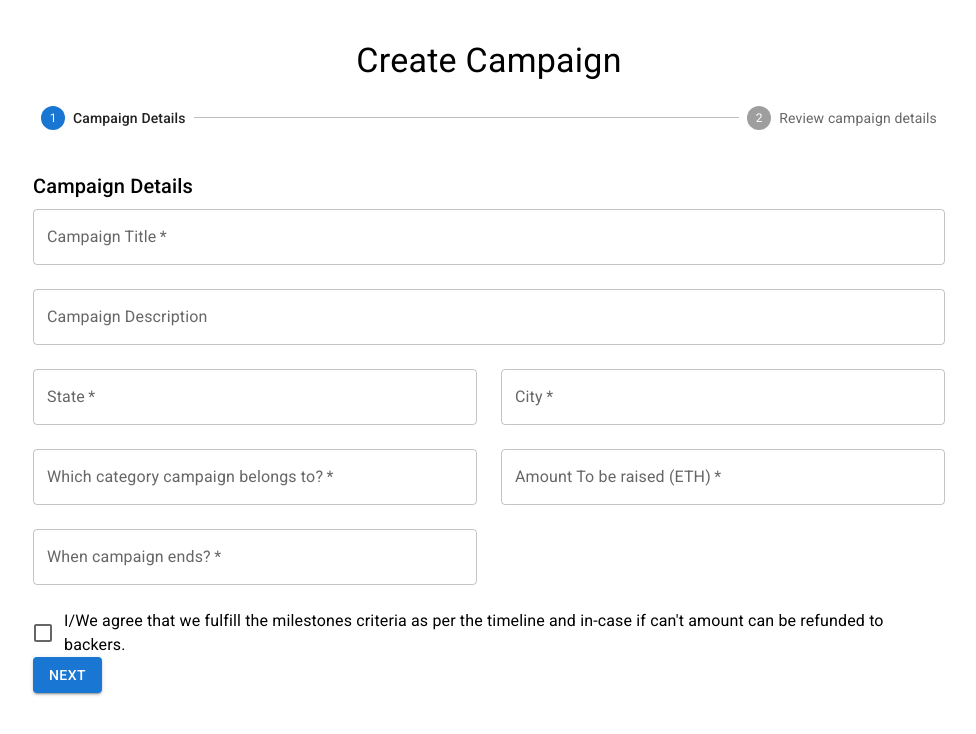
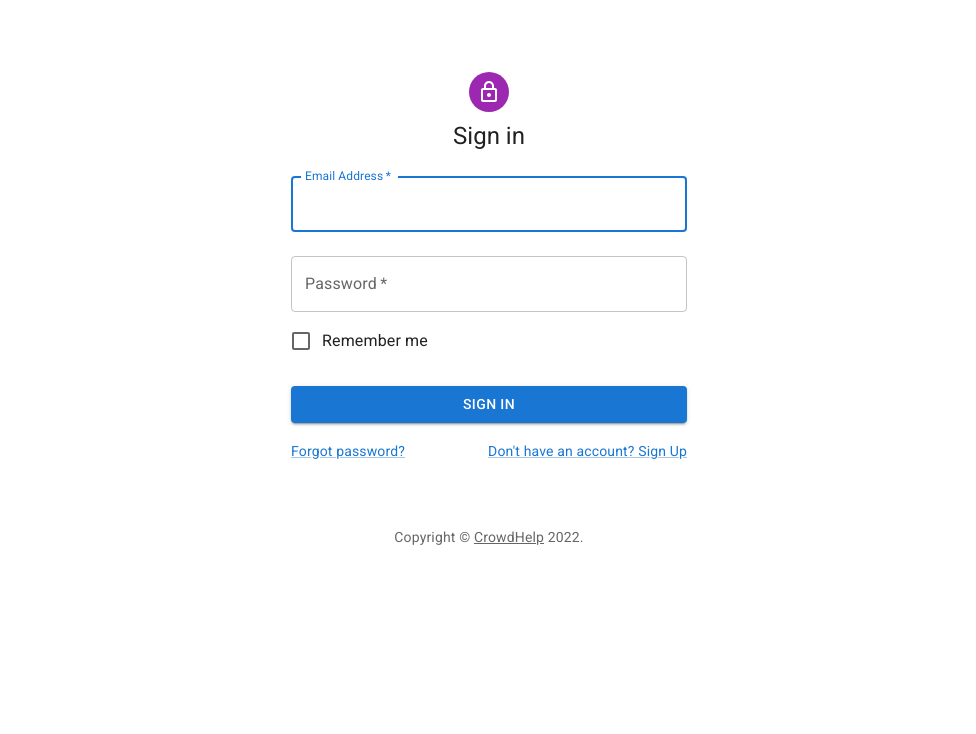
Before and after one commit to Balaji-Ganesh/CrowdHelp-Blockchain-based-crowdfunding-platform, a React (Vite) app: page / in a window 1280 px wide. Shown: the top 734 px of the page, without its empty margins (151-1127 px from the left). Built offline with nearby package versions, Linux system fonts and the light colour scheme.

Commit message:
:lipstick: #3 sign-in & sign-up pages UI updated
Used mui_v5 templates

```diff
--- a/src/App.jsx
+++ b/src/App.jsx
@@ -14,7 +14,7 @@ import HomePage from "./pages/HomePage";
 function App() {
   return (
     <Box className="App">
-      <CreateCampaignWrapper />
+      <SignIn />
     </Box>
   );
 }
--- a/src/pages/SignIn.jsx
+++ b/src/pages/SignIn.jsx
@@ -1,41 +1,26 @@
-import {
-  Button,
-  Container,
-  TextField,
-  Typography,
-  styled,
-  Avatar,
-  Link,
-  Box,
-  Grid,
-} from "@mui/material";
-import React from "react";
-// import LockIcon from "@mui/icons-material/Lock";
+import * as React from "react";
+import Avatar from "@mui/material/Avatar";
+import Button from "@mui/material/Button";
+import CssBaseline from "@mui/material/CssBaseline";
+import TextField from "@mui/material/TextField";
+import FormControlLabel from "@mui/material/FormControlLabel";
+import Checkbox from "@mui/material/Checkbox";
+import Link from "@mui/material/Link";
+import Grid from "@mui/material/Grid";
+import Box from "@mui/material/Box";
+import LockOutlinedIcon from "@mui/icons-material/LockOutlined";
+import Typography from "@mui/material/Typography";
+import Container from "@mui/material/Container";
+import { createTheme, ThemeProvider } from "@mui/material/styles";
 
-const StyledButton = styled(Button)(({ theme }) => ({
-  margin: theme.spacing(3, 0, 2),
-}));
-
-const StyledAvatar = styled(Avatar)(({ theme }) => ({
-  margin: theme.spacing(1),
-  backgroundColor: theme.palette.secondary.main,
-}));
-
-const StyledForm = styled("form")(({ theme }) => ({
-  width: "100%", // Fix IE 11 issue.
-  marginTop: theme.spacing(1),
-}));
-
-const StyledDiv = styled("div")(({ theme }) => ({
-  marginTop: theme.spacing(8),
-  display: "flex",
-  flexDirection: "column",
-  alignItems: "center",
-}));
-
-function Copyright() {
+function Copyright(props) {
   return (
-    <Typography variant="body2" color="textSecondary" align="center">
+    <Typography
+      variant="body2"
+      color="text.secondary"
+      align="center"
+      {...props}
+    >
       {"Copyright © "}
       <Link color="inherit" href="#">
         CrowdHelp
@@ -46,27 +31,43 @@ function Copyright() {
   );
 }
 
-function SignIn() {
+const theme = createTheme();
+
+export default function SignIn() {
+  const handleSubmit = (event) => {
+    event.preventDefault();
+    const data = new FormData(event.currentTarget);
+    console.log({
+      email: data.get("email"),
+      password: data.get("password"),
+    });
+  };
+
   return (
-    <Container
+    <ThemeProvider theme={theme}>
+      <Container component="main" maxWidth="xs">
+        <CssBaseline />
+        <Box
           sx={{
+            marginTop: 8,
             display: "flex",
             flexDirection: "column",
-        width: "58%",
-        height: "100%",
-        justifyContent: "center",
             alignItems: "center",
-        marginTop: "15px",
           }}
         >
-      <StyledDiv>
-        <StyledAvatar>{/* <LockIcon /> */}</StyledAvatar>
+          <Avatar sx={{ m: 1, bgcolor: "secondary.main" }}>
+            <LockOutlinedIcon />
+          </Avatar>
           <Typography component="h1" variant="h5">
             Sign in
           </Typography>
-        <StyledForm noValidate>
+          <Box
+            component="form"
+            onSubmit={handleSubmit}
+            noValidate
+            sx={{ mt: 1 }}
+          >
             <TextField
-            variant="outlined"
               margin="normal"
               required
               fullWidth
@@ -75,25 +76,29 @@ function SignIn() {
               name="email"
               autoComplete="email"
               autoFocus
-          ></TextField>
+            />
             <TextField
-            variant="outlined"
               margin="normal"
               required
               fullWidth
-            id="email"
+              name="password"
               label="Password"
-            name="password"
-            autoComplete="password"
-          ></TextField>
-          <StyledButton
+              type="password"
+              id="password"
+              autoComplete="current-password"
+            />
+            <FormControlLabel
+              control={<Checkbox value="remember" color="primary" />}
+              label="Remember me"
+            />
+            <Button
               type="submit"
               fullWidth
               variant="contained"
-            color="primary"
+              sx={{ mt: 3, mb: 2 }}
             >
               Sign In
-          </StyledButton>
+            </Button>
             <Grid container>
               <Grid item xs>
                 <Link href="#" variant="body2">
@@ -106,13 +111,10 @@ function SignIn() {
                 </Link>
               </Grid>
             </Grid>
-        </StyledForm>
-        <Box mt={8}>
-          <Copyright />
           </Box>
-      </StyledDiv>
+        </Box>
+        <Copyright sx={{ mt: 8, mb: 4 }} />
       </Container>
+    </ThemeProvider>
   );
 }
-
-export default SignIn;
--- a/src/pages/SignUp.jsx
+++ b/src/pages/SignUp.jsx
@@ -1,42 +1,26 @@
-import {
-  Button,
-  Container,
-  TextField,
-  Typography,
-  styled,
-  Avatar,
-  Link,
-  Box,
-  Grid,
-} from "@mui/material";
-import React from "react";
-// import LockIcon from "@mui/icons-material/Lock";
+import * as React from "react";
+import Avatar from "@mui/material/Avatar";
+import Button from "@mui/material/Button";
+import CssBaseline from "@mui/material/CssBaseline";
+import TextField from "@mui/material/TextField";
+import FormControlLabel from "@mui/material/FormControlLabel";
+import Checkbox from "@mui/material/Checkbox";
+import Link from "@mui/material/Link";
+import Grid from "@mui/material/Grid";
+import Box from "@mui/material/Box";
+import LockOutlinedIcon from "@mui/icons-material/LockOutlined";
+import Typography from "@mui/material/Typography";
+import Container from "@mui/material/Container";
+import { createTheme, ThemeProvider } from "@mui/material/styles";
 
-const StyledButton = styled(Button)(({ theme }) => ({
-  margin: theme.spacing(3, 0, 2),
-}));
-
-const StyledAvatar = styled(Avatar)(({ theme }) => ({
-  margin: theme.spacing(1),
-  backgroundColor: theme.palette.secondary.main,
-}));
-
-const StyledForm = styled("form")(({ theme }) => ({
-  //   marginTop: "105px",
-  width: "100%", // Fix IE 11 issue.
-  marginTop: theme.spacing(3),
-}));
-
-const StyledDiv = styled("div")(({ theme }) => ({
-  marginTop: theme.spacing(8),
-  display: "flex",
-  flexDirection: "column",
-  alignItems: "center",
-}));
-
-function Copyright() {
+function Copyright(props) {
   return (
-    <Typography variant="body2" color="textSecondary" align="center">
+    <Typography
+      variant="body2"
+      color="text.secondary"
+      align="center"
+      {...props}
+    >
       {"Copyright © "}
       <Link color="inherit" href="#">
         CrowdHelp
@@ -47,32 +31,47 @@ function Copyright() {
   );
 }
 
-function SignUp() {
+const theme = createTheme();
+
+export default function SignUp() {
+  const handleSubmit = (event) => {
+    event.preventDefault();
+    const data = new FormData(event.currentTarget);
+    console.log({
+      email: data.get("email"),
+      password: data.get("password"),
+    });
+  };
+
   return (
-    <Container
+    <ThemeProvider theme={theme}>
+      <Container component="main" maxWidth="xs">
+        <CssBaseline />
+        <Box
           sx={{
+            marginTop: 8,
             display: "flex",
             flexDirection: "column",
-        width: "58%",
-        height: "100%",
-        justifyContent: "center",
             alignItems: "center",
-        marginTop: "15px",
           }}
         >
-      <StyledDiv>
-        <StyledAvatar>{/* <LockIcon /> */}</StyledAvatar>
+          <Avatar sx={{ m: 1, bgcolor: "secondary.main" }}>
+            <LockOutlinedIcon />
+          </Avatar>
           <Typography component="h1" variant="h5">
             Sign up
           </Typography>
-
-        <StyledForm noValidate>
+          <Box
+            component="form"
+            noValidate
+            onSubmit={handleSubmit}
+            sx={{ mt: 3 }}
+          >
             <Grid container spacing={2}>
               <Grid item xs={12} sm={6}>
                 <TextField
-                autoComplete="fname"
+                  autoComplete="given-name"
                   name="firstName"
-                variant="outlined"
                   required
                   fullWidth
                   id="firstName"
@@ -82,45 +81,52 @@ function SignUp() {
               </Grid>
               <Grid item xs={12} sm={6}>
                 <TextField
-                variant="outlined"
                   required
                   fullWidth
                   id="lastName"
                   label="Last Name"
                   name="lastName"
-                autoComplete="lname"
+                  autoComplete="family-name"
                 />
               </Grid>
-          </Grid>
+              <Grid item xs={12}>
                 <TextField
-            variant="outlined"
-            margin="normal"
                   required
                   fullWidth
                   id="email"
                   label="Email Address"
                   name="email"
                   autoComplete="email"
-            autoFocus
-          ></TextField>
+                />
+              </Grid>
+              <Grid item xs={12}>
                 <TextField
-            variant="outlined"
-            margin="normal"
                   required
                   fullWidth
-            id="email"
+                  name="password"
                   label="Password"
-            name="password"
-            autoComplete="password"
-          ></TextField>
-          <StyledButton
+                  type="password"
+                  id="password"
+                  autoComplete="new-password"
+                />
+              </Grid>
+              <Grid item xs={12}>
+                <FormControlLabel
+                  control={
+                    <Checkbox value="allowExtraEmails" color="primary" />
+                  }
+                  label="I agree to the terms and conditions."
+                />
+              </Grid>
+            </Grid>
+            <Button
               type="submit"
               fullWidth
               variant="contained"
-            color="primary"
+              sx={{ mt: 3, mb: 2 }}
             >
               Sign Up
-          </StyledButton>
+            </Button>
             <Grid container justifyContent="flex-end">
               <Grid item>
                 <Link href="#" variant="body2">
@@ -128,13 +134,10 @@ function SignUp() {
                 </Link>
               </Grid>
             </Grid>
-        </StyledForm>
-        <Box mt={8}>
-          <Copyright />
           </Box>
-      </StyledDiv>
+        </Box>
+        <Copyright sx={{ mt: 5 }} />
       </Container>
+    </ThemeProvider>
   );
 }
-
-export default SignUp;
```
Lines whose indentation alone changed are shown as unchanged.
